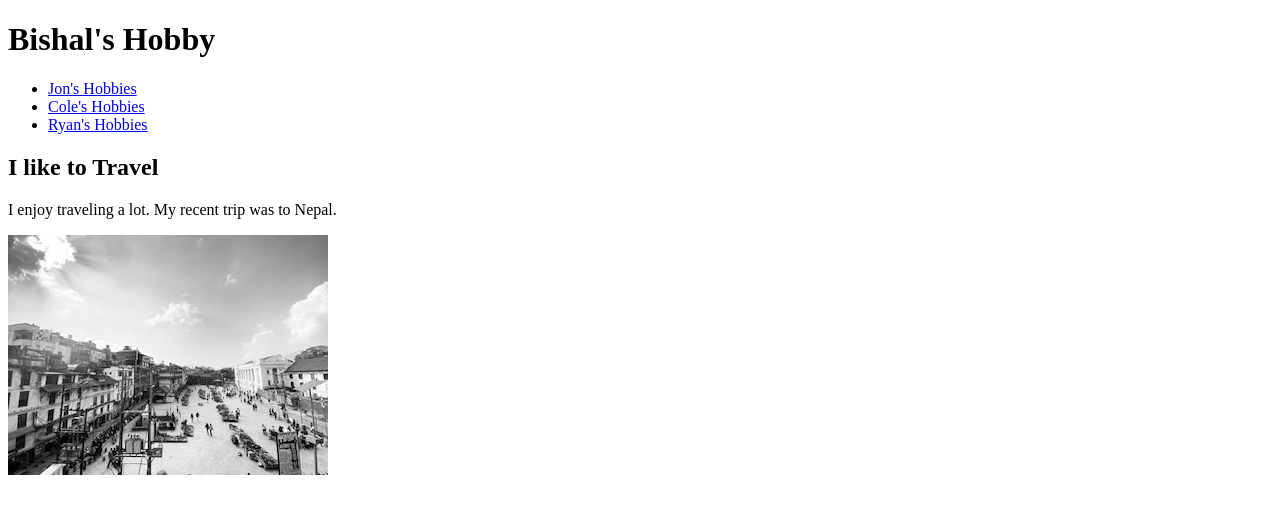
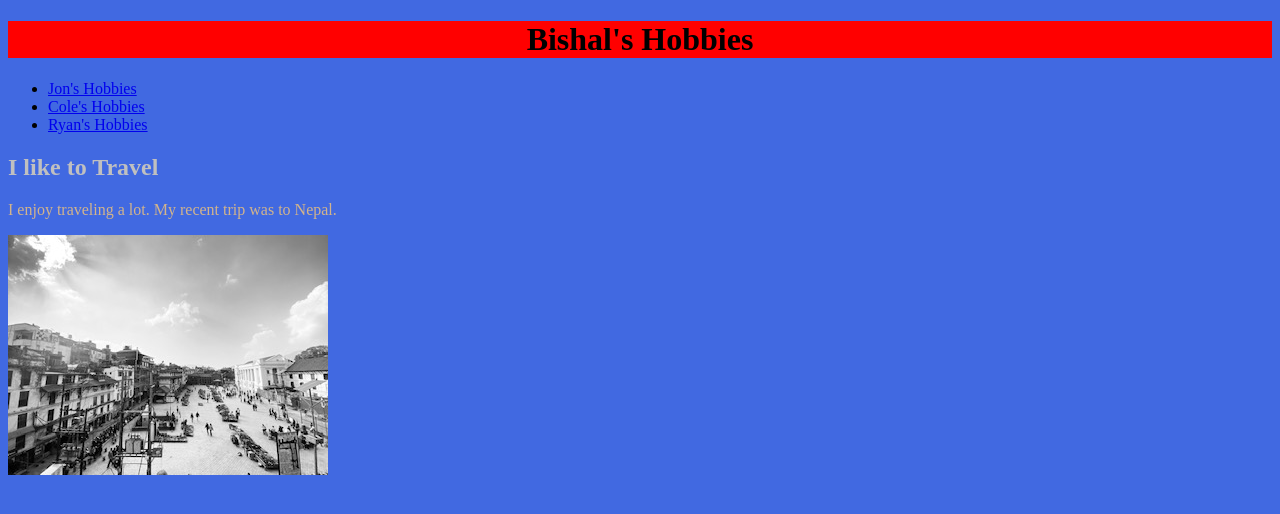
Before and after one commit to bkhanal4351/lab-5, a plain HTML site: page index.html in a window 1280 px wide. Drawn offline with Linux system fonts and the light colour scheme.

Commit message:
added css file

```diff
--- /dev/null
+++ b/index.css
@@ -0,0 +1,18 @@
+header
+{
+    background-color: red;
+    text-align: center;
+}
+
+
+body
+{
+    background-color: royalblue;
+}
+h2
+{
+    color: silver;
+}
+p{
+    color: tan;
+}
--- a/index.html
+++ b/index.html
@@ -2,11 +2,12 @@
 <html>
     <head>
         <meta charset="utf-8">
-        <title>Bishal's Hobby</title>
+        <title>Bishal's Hobbies</title>
+        <link href="index.css" rel="stylesheet" >
 </head>
 <body>
     <header>
-        <h1>Bishal's Hobby</h1>
+        <h1>Bishal's Hobbies</h1>
     </header>
     <ul>
 
```
